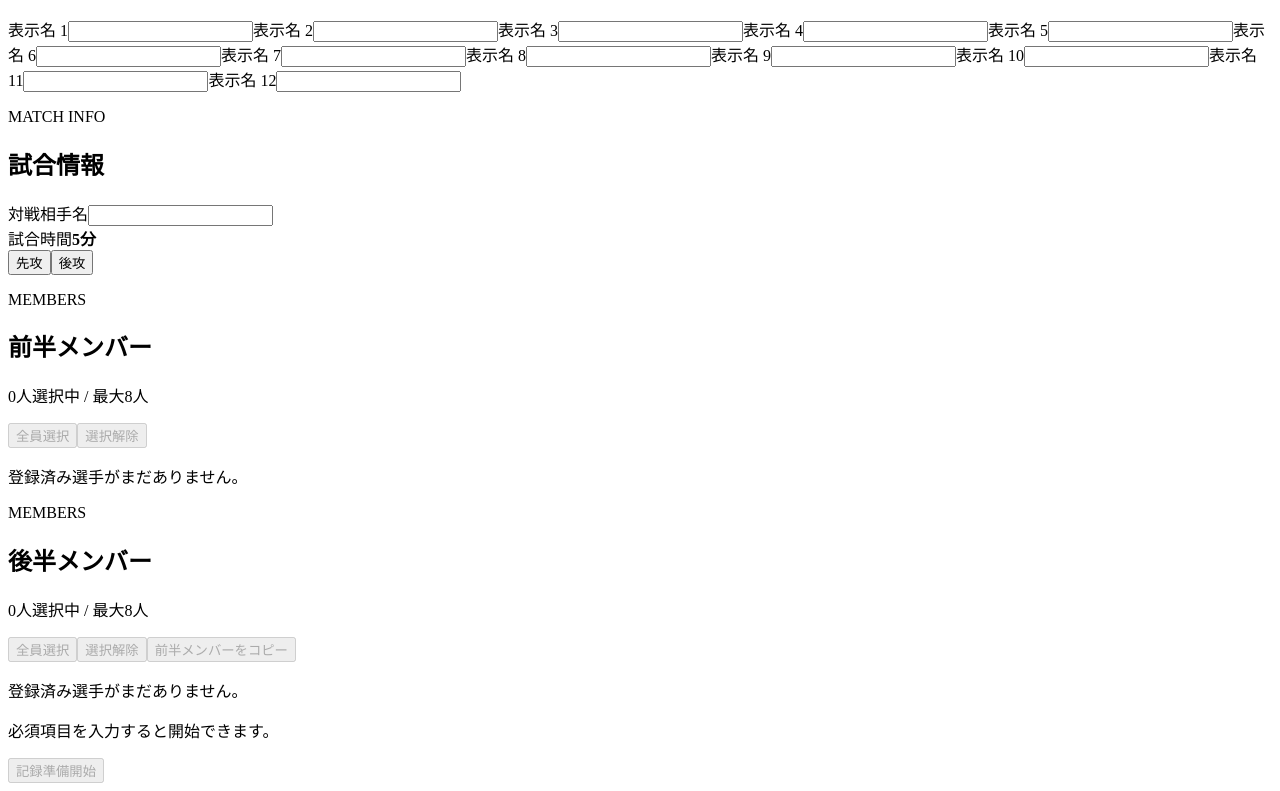
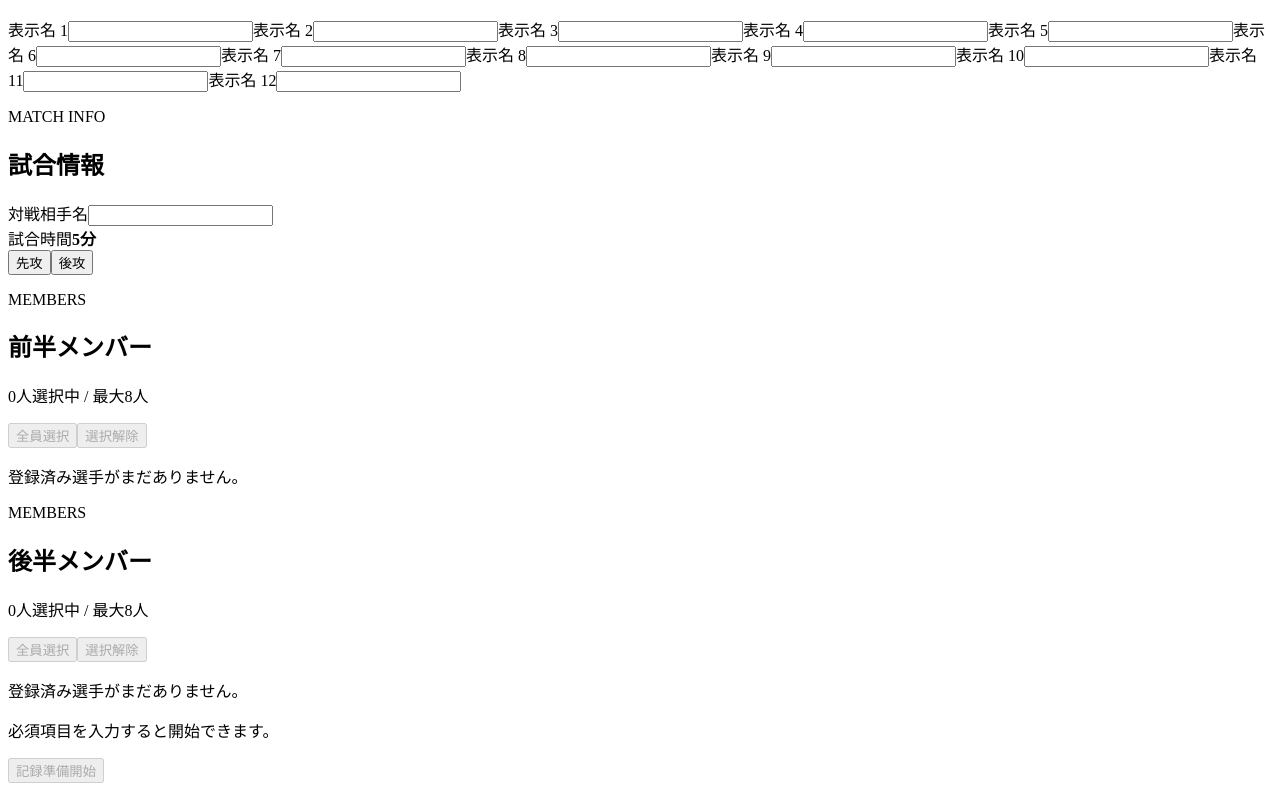
Before and after one commit to rabiring18-lgtm/dodgeball-match-recorder, a React (Vite) app: page / in a window 1280 px wide. Shown: the part 360-1151 px from the top of the page. Built offline with nearby package versions, Linux system fonts and the light colour scheme; the HTML template or start-up script is replaced by a standard one.

Commit message:
前半メンバーコピー機能を削除

```diff
--- a/src/App.jsx
+++ b/src/App.jsx
@@ -403,16 +403,6 @@ function App() {
               label: '選択解除',
               onClick: () => setHalfMembers('secondHalfMemberIds', []),
             },
-            {
-              label: '前半メンバーをコピー',
-              onClick: () =>
-                setHalfMembers(
-                  'secondHalfMemberIds',
-                  matchSetup.firstHalfMemberIds.filter((id) =>
-                    registeredPlayerIds.includes(id),
-                  ),
-                ),
-            },
           ]}
           onToggle={(playerId) => toggleMember('secondHalfMemberIds', playerId)}
         />
--- a/src/styles.css
+++ b/src/styles.css
@@ -278,10 +278,6 @@ input:focus {
   margin-bottom: 12px;
 }
 
-.member-actions .mini-button:last-child:nth-child(3) {
-  grid-column: 1 / -1;
-}
-
 .mini-button {
   padding: 0 10px;
   font-size: 0.92rem;
@@ -444,7 +440,4 @@ input:focus {
     grid-template-columns: 1fr;
   }
 
-  .member-actions .mini-button:last-child:nth-child(3) {
-    grid-column: auto;
-  }
 }
```
